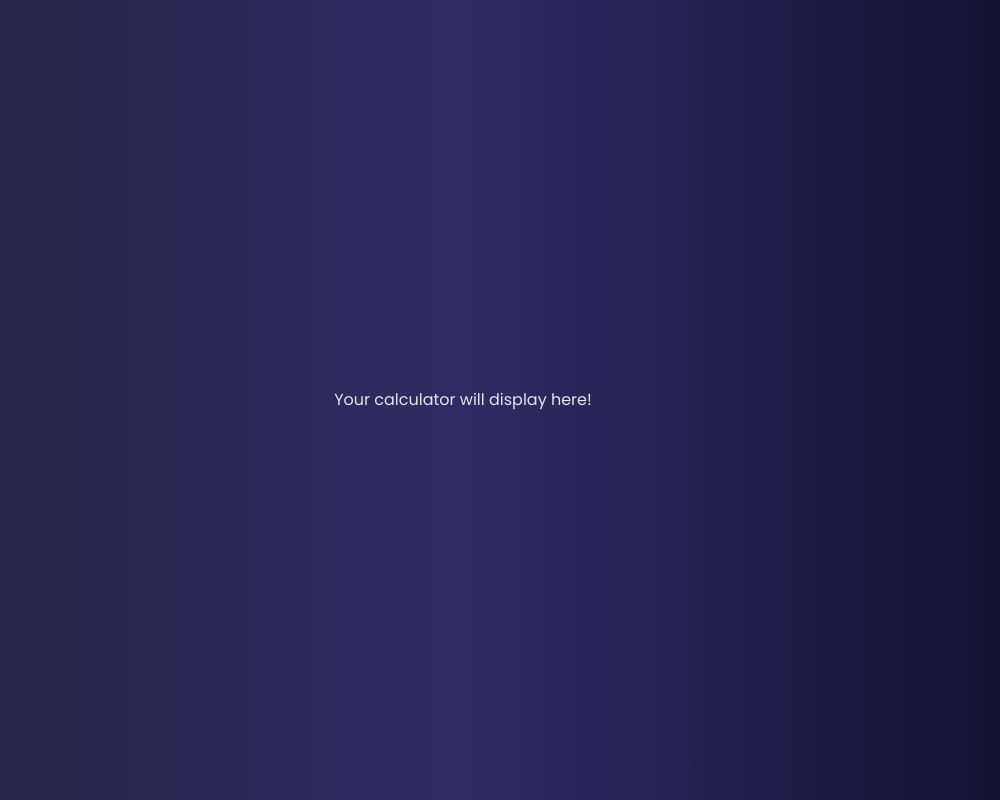
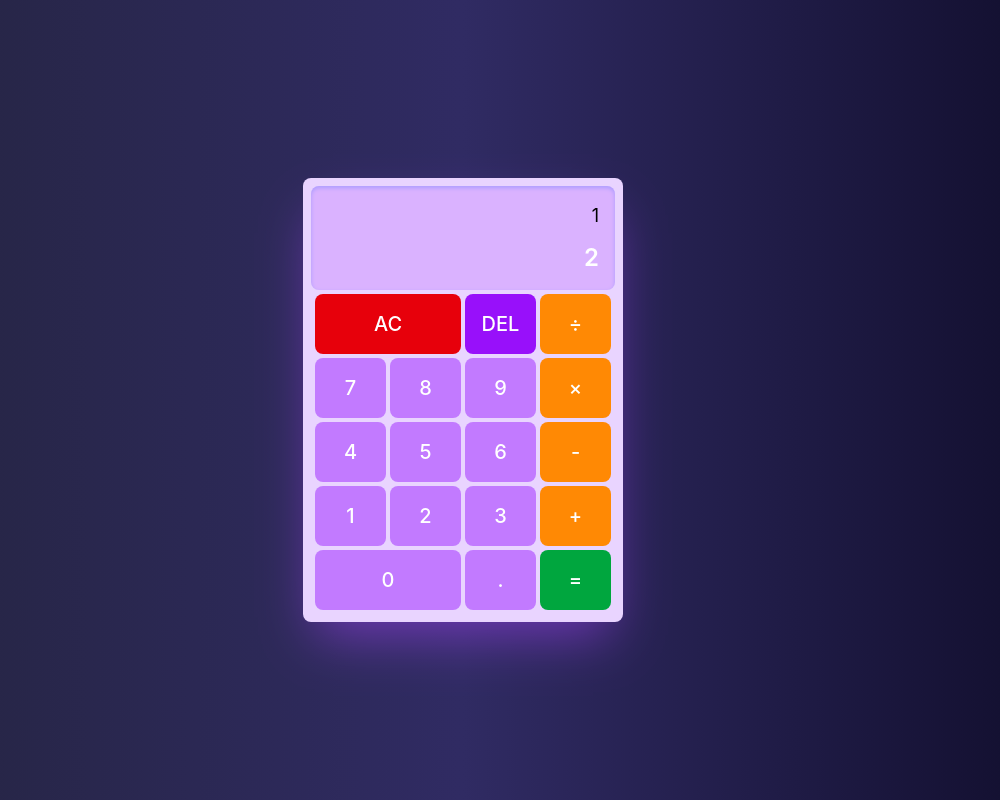
Before and after one commit to pragya9111/React-Calculator, a React (Vite) app: page / in a window 1280 px wide. Shown: the whole page, without its empty margins (177-1177 px from the left). Built offline with nearby package versions, Linux system fonts and the light colour scheme; a web font is replaced by a local one.

Commit message:
task 2: Calculator UI

```diff
--- a/src/App.tsx
+++ b/src/App.tsx
@@ -1,13 +1,10 @@
-import './App.css'
+import Calculator from './features/calculator/Calculator'
 
 function App() {
-
   return (
-    <>
-      <div className='App'>
-        Your  calculator will display here!
-      </div>
-    </>
+    <div className="App">
+      <Calculator />
+    </div>
   )
 }
 
--- /dev/null
+++ b/src/components/Button.tsx
@@ -0,0 +1,41 @@
+import React from 'react'
+
+type ButtonVariant = 'digit' | 'operator' | 'equals' | 'clear' | 'delete'
+
+interface ButtonProps {
+  value: string
+  variant?: ButtonVariant
+  onClick: () => void
+  className?: string
+  ariaLabel?: string
+}
+
+const variantClasses: Record<ButtonVariant, string> = {
+  digit: 'bg-purple-400 text-white hover:bg-purple-500',
+  operator: 'bg-orange-400 text-white hover:bg-orange-500',
+  equals: 'bg-green-600 text-white hover:bg-green-500',
+  clear: 'bg-red-600 text-white hover:bg-red-700',
+  delete: 'bg-purple-600 text-white hover:bg-purple-700'
+}
+
+const Button: React.FC<ButtonProps> = React.memo(({
+  value,
+  variant = 'digit',
+  onClick,
+  className = '',
+  ariaLabel
+}) => {
+  return (
+    <button
+      onClick={onClick}
+      className={`text-xl font-medium rounded-lg transition-colors
+        duration-200 focus:outline-none focus:ring-0 focus:shadow-none
+        active:outline-none active:shadow-none ${variantClasses[variant]} ${className}`}
+      aria-label={ariaLabel || value}
+    >
+      {value}
+    </button>
+  )
+})
+
+export default Button
--- /dev/null
+++ b/src/components/Display.tsx
@@ -0,0 +1,17 @@
+import React from 'react'
+
+const Display: React.FC = React.memo(() => {
+
+  return (
+    <div className="bg-purple-300 p-4 text-right inset-shadow-sm inset-shadow-indigo-400/50 rounded-lg">
+      <div className="text-grey-600 text-lg h-10">
+        1
+      </div>
+      <div className="text-white text-2xl font-semibold overflow-x-auto">
+        2
+      </div>
+    </div>
+  )
+})
+
+export default Display
--- /dev/null
+++ b/src/features/calculator/Calculator.tsx
@@ -0,0 +1,82 @@
+import React from 'react'
+import Display from '../../components/Display'
+import Button from '../../components/Button'
+
+const Calculator: React.FC = () => {
+
+  return (
+    <div className="flex justify-center items-center min-h-screen bg-transparent">
+      <div className="w-full max-w-xs shadow-2xl p-2 rounded-lg overflow-hidden bg-purple-200 shadow-purple-500/50">
+        <Display />
+
+        <div className="grid grid-cols-4 gap-1 p-1 bg-purple-200">
+          <Button
+            value="AC"
+            variant="clear"
+            onClick={() => alert('Clear all')}
+            className="col-span-2 py-4"
+            ariaLabel="All clear"
+          />
+          <Button
+            value="DEL"
+            variant="delete"
+            onClick={() => alert('Delete last digit')}
+            className="py-4"
+            ariaLabel="Delete"
+          />
+          <Button
+            value="÷"
+            variant="operator"
+            onClick={() => alert('Choose division')}
+            className="py-4"
+          />
+
+          <Button value="7" onClick={() => alert("7")} className="py-4" />
+          <Button value="8" onClick={() => alert("8")} className="py-4" />
+          <Button value="9" onClick={() => alert("9")} className="py-4" />
+          <Button
+            value="×"
+            variant="operator"
+            onClick={() => alert("*")}
+            className="py-4"
+          />
+
+          <Button value="4" onClick={() => alert("4")} className="py-4" />
+          <Button value="5" onClick={() => alert("5")} className="py-4" />
+          <Button value="6" onClick={() => alert("6")} className="py-4" />
+          <Button
+            value="-"
+            variant="operator"
+            onClick={() => alert("-")}
+            className="py-4"
+          />
+
+          <Button value="1" onClick={() => alert("1")} className="py-4" />
+          <Button value="2" onClick={() => alert("2")} className="py-4" />
+          <Button value="3" onClick={() => alert("3")} className="py-4" />
+          <Button
+            value="+"
+            variant="operator"
+            onClick={() => alert("+")}
+            className="py-4"
+          />
+
+          <Button
+            value="0"
+            onClick={() => alert("7")}
+            className="col-span-2 py-4"
+          />
+          <Button value="." onClick={() => alert(".")} className="py-4" />
+          <Button
+            value="="
+            variant="equals"
+            onClick={() => alert("=")}
+            className="py-4"
+          />
+        </div>
+      </div>
+    </div>
+  )
+}
+
+export default Calculator
--- a/src/index.css
+++ b/src/index.css
@@ -1,87 +1,29 @@
 @import "tailwindcss";
 
-* {
+body {
   margin: 0;
-  padding: 0;
-  box-sizing: border-box;
-  font-family: 'Poppins';
-  font-weight: 400;
-  color-scheme: light dark;
-  color: rgba(255, 255, 255, 0.87);
-  font-synthesis: none;
-  text-rendering: optimizeLegibility;
+  font-family: -apple-system, BlinkMacSystemFont, 'Segoe UI', 'Roboto', 'Oxygen',
+    'Ubuntu', 'Cantarell', 'Fira Sans', 'Droid Sans', 'Helvetica Neue',
+    sans-serif;
   -webkit-font-smoothing: antialiased;
   -moz-osx-font-smoothing: grayscale;
-}
-
-html,
-body {
-  height: 100vh;
-  width: 100vw;
-  margin: 0;
-  display: flex;
-  place-items: center;
-  overflow-x: hidden;
-}
-
-a {
-  font-weight: 500;
-  color: #646cff;
-  text-decoration: inherit;
-}
-
-a:hover {
-  color: #535bf2;
-}
-
-h1 {
-  font-size: 3.2em;
-  line-height: 1.1;
-}
-
-h1,
-h2,
-h3,
-h4,
-h5,
-h6,
-p {
-  font-family: 'Poppins', sans-serif;
-  line-height: 1.6;
+  background: #0f0c29;
+  background: -webkit-linear-gradient(to right, #24243e, #302b63, #0f0c29);
+  background: linear-gradient(to right, #24243e, #302b63, #0f0c29);
 }
 
 button {
-  border-radius: 8px;
-  border: 1px solid transparent;
-  padding: 0.6em 1.2em;
-  font-size: 1em;
-  font-weight: 500;
-  font-family: 'Poppins', sans-serif;
-  background-color: #1a1a1a;
-  cursor: pointer;
-  transition: border-color 0.25s;
-}
-
-button:hover {
-  border-color: #646cff;
+  -webkit-tap-highlight-color: transparent;
+  outline: none !important;
 }
 
 button:focus,
-button:focus-visible {
-  outline: 4px auto -webkit-focus-ring-color;
+button:active {
+  outline: none !important;
+  box-shadow: none !important;
 }
 
-@media (prefers-color-scheme: light) {
-  :root {
-    color: #213547;
-    background-color: #ffffff;
-  }
-
-  a:hover {
-    color: #747bff;
-  }
-
-  button {
-    background-color: #f9f9f9;
-  }
+/* For Firefox specifically */
+button::-moz-focus-inner {
+  border: 0 !important;
 }
```
